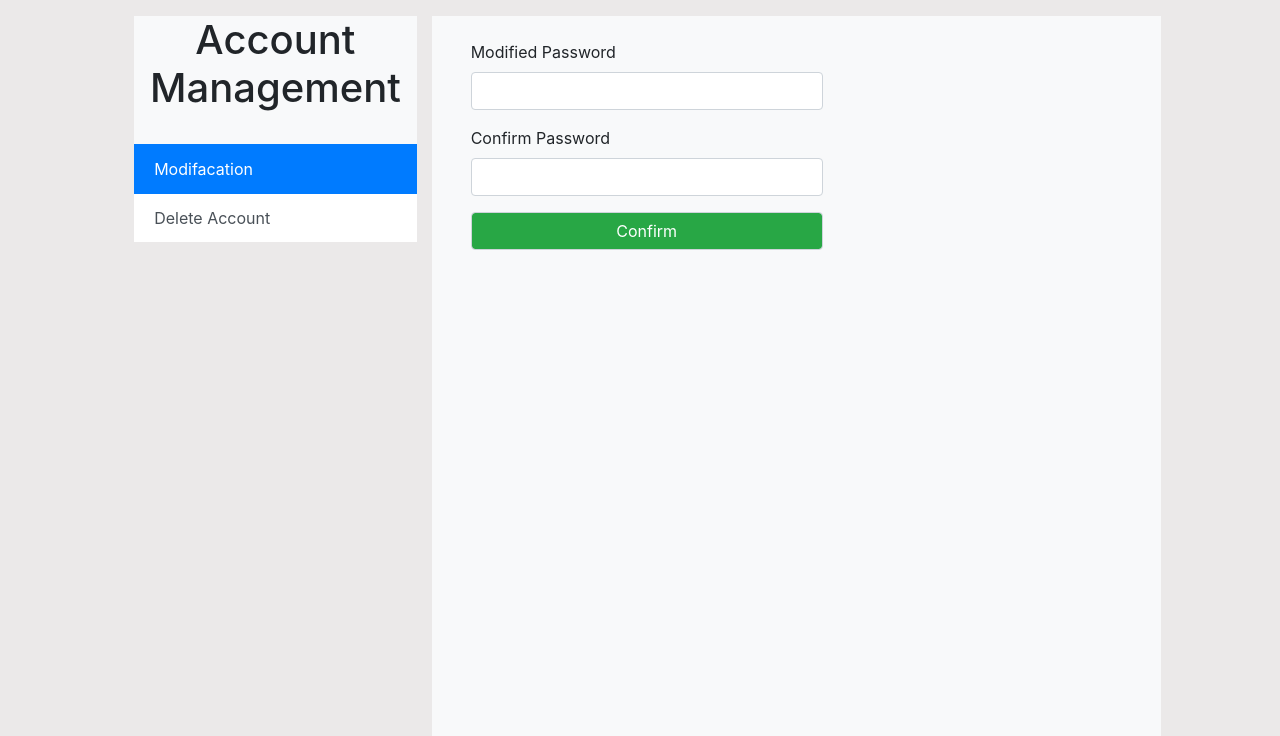
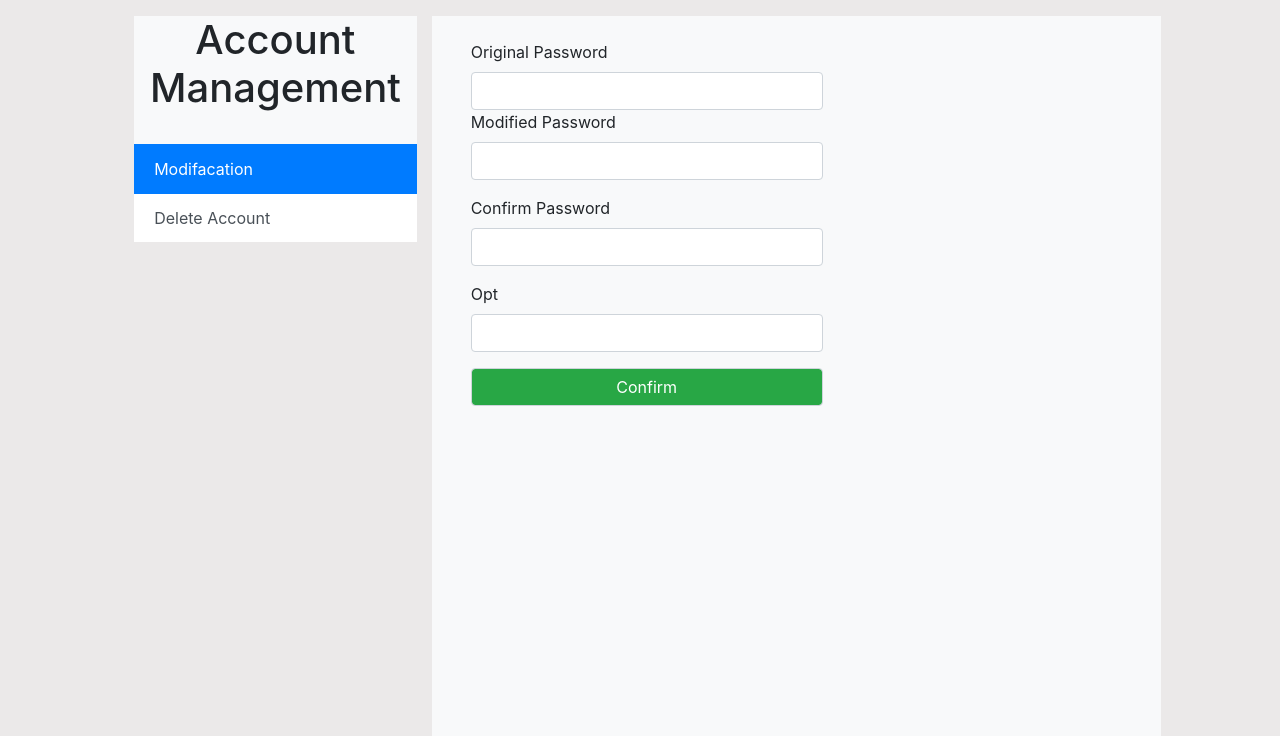
Before and after one commit to hanshanglin/polyu-comp3334-project, a Flask app: page /account in a window 1280 px wide. Shown: the part 64-800 px from the top of the page. Run offline with Flask 2, Linux system fonts and the light colour scheme; the visitor is signed in with stand-in values (Sample User, id 1); parts of the project's set-up code (start-up, migrations or seed data) failed here and were passed over; some libraries are stand-ins or nearby versions.

Commit message:
Add files via upload

```diff
--- a/templates/account.html
+++ b/templates/account.html
@@ -51,6 +51,9 @@
                                 <form>
                                     {{ form.csrf_token }}
                                     <div class="form-group">
+                                        <label for="opassword">Original Password</label>
+                                        <input id="opassword" class="form-control" required name="repassword"
+                                            type="password" value="">
                                         <label for="password">Modified Password</label>
                                         <input id="password" class="form-control" required name="password"
                                             type="password" value="">
@@ -70,6 +73,11 @@
                                             <p id="rePasswordError">The repassword is different.</p>
                                         </div>
                                     </div>
+                                    <div class="form-group">
+                                        <label for="opt">Opt</label>
+                                        <input id="opt" class="form-control" name="opt" required type="text" value="">
+                                    </div>
+                                    <p id="errorMsg" style="display: hidden; color: red;"></p>
                                     <input id="submit" class="form-control bg-success text-white" name="submit"
                                         type="submit" value="Confirm">
                                 </form>
@@ -79,11 +87,26 @@
                 </div>
                 <div class="tab-pane fade" id="list-DeleteAccount" role="tabpanel"
                     aria-labelledby="list-DeleteAccount-list">
-                    <div class="mt-3">
-                        <button id="btnDelete" class="btn btn-danger"
-                            onclick="return confirm('Are you continue to Delete the account?')"><b>DELETE</b></button>
-                        <span><b>this account.</b></span>
+                    <div class=" w-25" style="min-width: 400px;">
+                        <div class="p-4">
+                            <div class="mt-3">
+                                <form>
+                                    <label for="dpassword">Password</label>
+                                    <input id="dpassword" class="form-control" required name="dpassword" type="password"
+                                        value="">
+                                    <div class="form-group">
+                                        <label for="dopt">Opt</label>
+                                        <input id="dopt" class="form-control" requird name="dopt" required type="text"
+                                            value="">
+                                    </div>
+                                    <p id="errorMsg" style="display: hidden; color: red;"></p>
+                                    <button id="btnDelete" class="btn btn-danger"><b>DELETE</b></button>
+                                    <span><b>this account.</b></span>
+                                </form>
+                            </div>
+                        </div>
                     </div>
+
                 </div>
             </div>
         </div>
@@ -96,9 +119,7 @@
     <script src="{{ url_for('static', filename = 'styles/bootstrap-js/bootstrap.min.js')}}"></script>
     <script>
 
-        $("#btnDelete").click(function () {
-            window.location.href = "/delete";
-        })
+
 
         var isPasswordValid = true;
         var isRepasswordValid = true;
@@ -203,17 +224,37 @@
                 alert("Password is not confirmed")
                 return;
             }
+            var opassword = $("#opassword").val();
             var password = $("#password").val();
             var csrf_token = $('#csrf_token').val();
+            var opt = $("#opt").val();
             password = sha256(password);
-            var mydata = { 'csrf_token': csrf_token, 'password': password };
+            opassword = sha256(opassword);
+            var mydata = { 'csrf_token': csrf_token, 'opassword': opassword, 'password': password, 'type': "modify" };
             $.post(
-                "/", //unfinished
+                "/confirm", //unfinished
                 mydata,
                 function (data, status) {
                     //unfinished
                 });
         });
+
+        $("#btnDelete").click(function () {
+            event.preventDefault();
+            if (confirm('Are you continue to Delete the account?')) {
+                var password = $("#dpassword").val();
+                var csrf_token = $('#csrf_token').val();
+                var opt = $("#opt").val();
+                password = sha256(password);
+                var mydata = { 'csrf_token': csrf_token, 'password': password, 'type': "delete" };
+                $.post(
+                    "/delete", //unfinished
+                    mydata,
+                    function (data, status) {
+                        //unfinished
+                    });
+            }
+        })
     </script>
     {% endblock %}
 </body>
```
